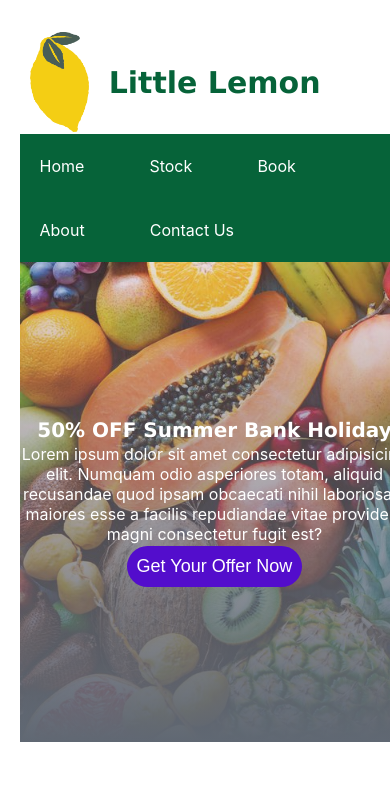
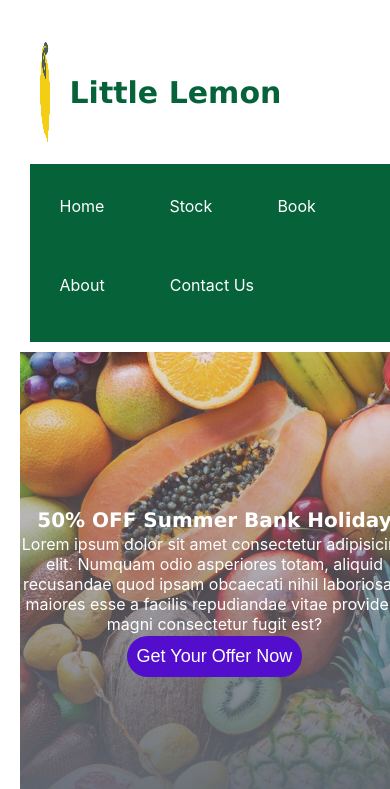
Before and after one commit to iluyimbazi/meta-project, a plain HTML site: page index.html in a window 390 px wide. Shown: the top 789 px of the page. Drawn offline with Linux system fonts and the light colour scheme.

Commit message:
added media queries

```diff
--- a/style.css
+++ b/style.css
@@ -210,3 +210,45 @@ footer img {
     flex: 0 0 auto;
     padding-right: 2rem;
 }
+
+
+/* Responsive styles for smaller screens (e.g., tablets) */
+@media (max-width: 768px) {
+
+    header {
+        flex-direction: column; /* Stack logo and nav vertically */
+        align-items: flex-start; /* Align items to the left */
+        padding: 10px;
+    }
+
+    .logo {
+        margin-bottom: 20px; /* Add space between logo and nav */
+    }
+
+    /* Adjust navigation menu for smaller screens */
+    .menu {
+        flex-direction: column; /* Stack nav items vertically */
+        width: 100%; /* Make nav take full width */
+    }
+
+    .menu-links ul {
+        padding: 10px; /* Add padding for nav items */
+    }
+
+    .menu-links li {
+        margin-bottom: 10px; /* Add space between nav items */
+    }
+}
+
+/* Responsive styles for very small screens (e.g., phones) */
+@media (max-width: 480px) {
+    /* Adjust logo size for very small screens */
+    .logo img {
+        width: 30px; /* Reduce logo width */
+    }
+
+    /* Increase spacing between nav items for very small screens */
+    .menu-links li {
+        margin-bottom: 15px;
+    }
+}
```
